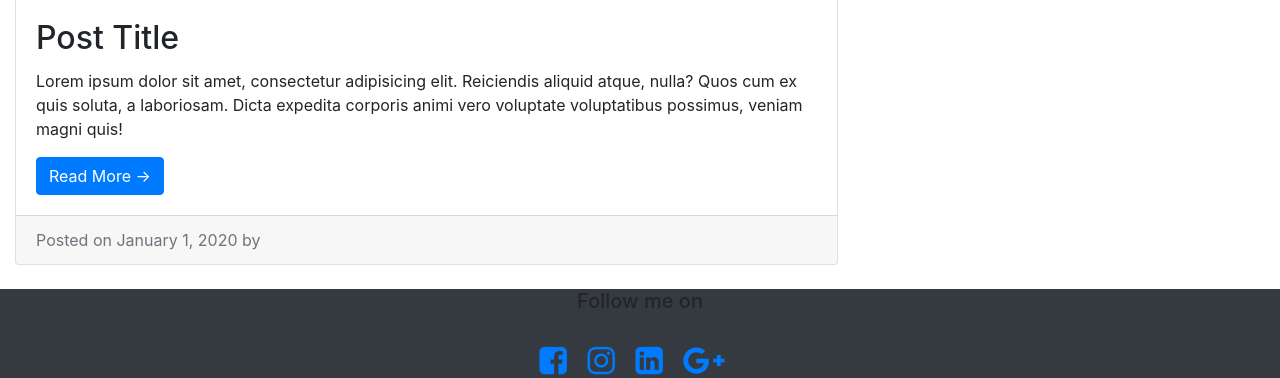
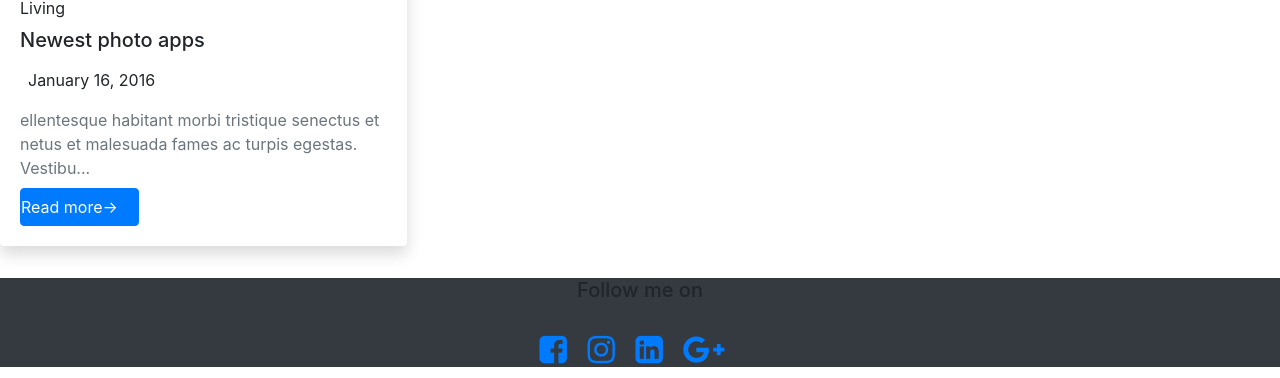
Before and after one commit to MilanPriyadarshi/djangoBlog, a Django app: page /blog/ in a window 1280 px wide, after a click that opens the changed part. Shown: the part 643-1021 px from the top of the page. Run offline with Django 3.2, Linux system fonts and the light colour scheme; some libraries are stand-ins or nearby versions.

Commit message:
front end developement

```diff
--- a/home/urls.py
+++ b/home/urls.py
@@ -6,4 +6,5 @@ urlpatterns = [
    path('',views.home,name="home"),
    path('contact',views.contact,name="contact"),
    path('about',views.about,name="about"),
+   path('search',views.search,name="search"),
 ]
--- a/home/views.py
+++ b/home/views.py
@@ -24,3 +24,7 @@ def contact(request):
 
 def about(request):
     return render(request,'home/about.html')
+def search(request):
+    query=get.GET['get']
+    print(query)
+    return render(request,'home/search.html')
--- a/templates/base.html
+++ b/templates/base.html
@@ -44,6 +44,10 @@
                 <li class="nav-item {% block contactactive %} {% endblock contactactive %}">
                     <a class="nav-link" href="/contact">Contact Me</a>
                 </li>
+                <form class="form-inline my-2 my-lg-0" action="/search" method="GET">
+                    <input class="form-control mr-sm-2" name=query id=query type="search" placeholder="Search" aria-label="Search">
+                    <button class="btn btn-outline-success my-2 my-sm-0" type="submit">Search</button>
+                </form>
             </ul>
         </div>
     </nav>
--- a/templates/blog/blogHome.html
+++ b/templates/blog/blogHome.html
@@ -4,38 +4,21 @@
 {% endblock blogactive %}active
 {% block body %}
 {% load static %}
-<!-- <div class="container mt-4">
-      <div class="row no-gutters border rounded overflow-hidden flex-md-row mb-4 shadow-sm h-md-250 position-relative">
-        <div class="col p-4 d-flex flex-column position-static">
-          <strong class="d-inline-block mb-2 text-primary">World</strong>
-          <h3 class="mb-0">Featured post</h3>
-          <div class="mb-1 text-muted">Nov 12</div>
-          <p class="card-text mb-auto">This is a wider card with supporting text below as a natural lead-in to additional content.</p>
-          <a href="#" class="stretched-link">Continue reading</a>
-        </div>
-        <div class="col-auto d-none d-lg-block container-fluid"">
-         <img  src="https://source.unsplash.com/250x200/?nature,water" height=300px width=250px alt="">
-        </div>
+<div class="container text-center my-2">
+  <h5 class="text-monospace">Welcome to Blog</h5>
+</div>
+<div class="row my-2">
+  <div class="col-lg-4 col-sm-6 mb-4 hover-animate">
+    <div class="card shadow border-0 h-100"><img class="img-fluid card-img-top"
+        src="https://source.unsplash.com/500x400/?nature,water" alt="...">
+      <div class="card-body">Living
+        <h5 class="my-2">Newest photo apps </h5>
+        <p class="text-gray-500 text-sm my-3"><i class="far fa-clock mr-2"></i>January 16, 2016</p>
+        <p class="my-2 text-muted text-sm">ellentesque habitant morbi tristique senectus et netus et malesuada fames ac
+          turpis egestas. Vestibu...</p><a class="btn btn-primary pl-0" href="post.html">Read more-><i
+            class="fa fa-long-arrow-alt-right ml-2"></i></a>
       </div>
-    </div> -->
-    <div class="col-md-8">
-
-        <h1 class="my-4">Page Heading
-          <small>Secondary Text</small>
-        </h1>
-
-        <!-- Blog Post -->
-        <div class="card mb-4">
-          <img class="card-img-top" src="https://source.unsplash.com/750x300/?nature,water" height=750px width=300px alt="Card image cap">
-          <div class="card-body">
-            <h2 class="card-title">Post Title</h2>
-            <p class="card-text">Lorem ipsum dolor sit amet, consectetur adipisicing elit. Reiciendis aliquid atque, nulla? Quos cum ex quis soluta, a laboriosam. Dicta expedita corporis animi vero voluptate voluptatibus possimus, veniam magni quis!</p>
-            <a href="#" class="btn btn-primary">Read More →</a>
-          </div>
-          <div class="card-footer text-muted">
-            Posted on January 1, 2020 by
-          </div>
-        </div>
-
-      </div>
+    </div>
+  </div>
+</div>
 {% endblock body %}
--- /dev/null
+++ b/templates/home/search.html
@@ -0,0 +1,6 @@
+{% extends 'base.html' %}
+{% block title %}Search results
+{% endblock title %}
+{% block body %}
+<H3>Search results.....</H3>
+{% endblock body %}
```
Also changed, not shown: templates/home/home.html (+6 -6 lines). Lines whose indentation alone changed are shown as unchanged.
